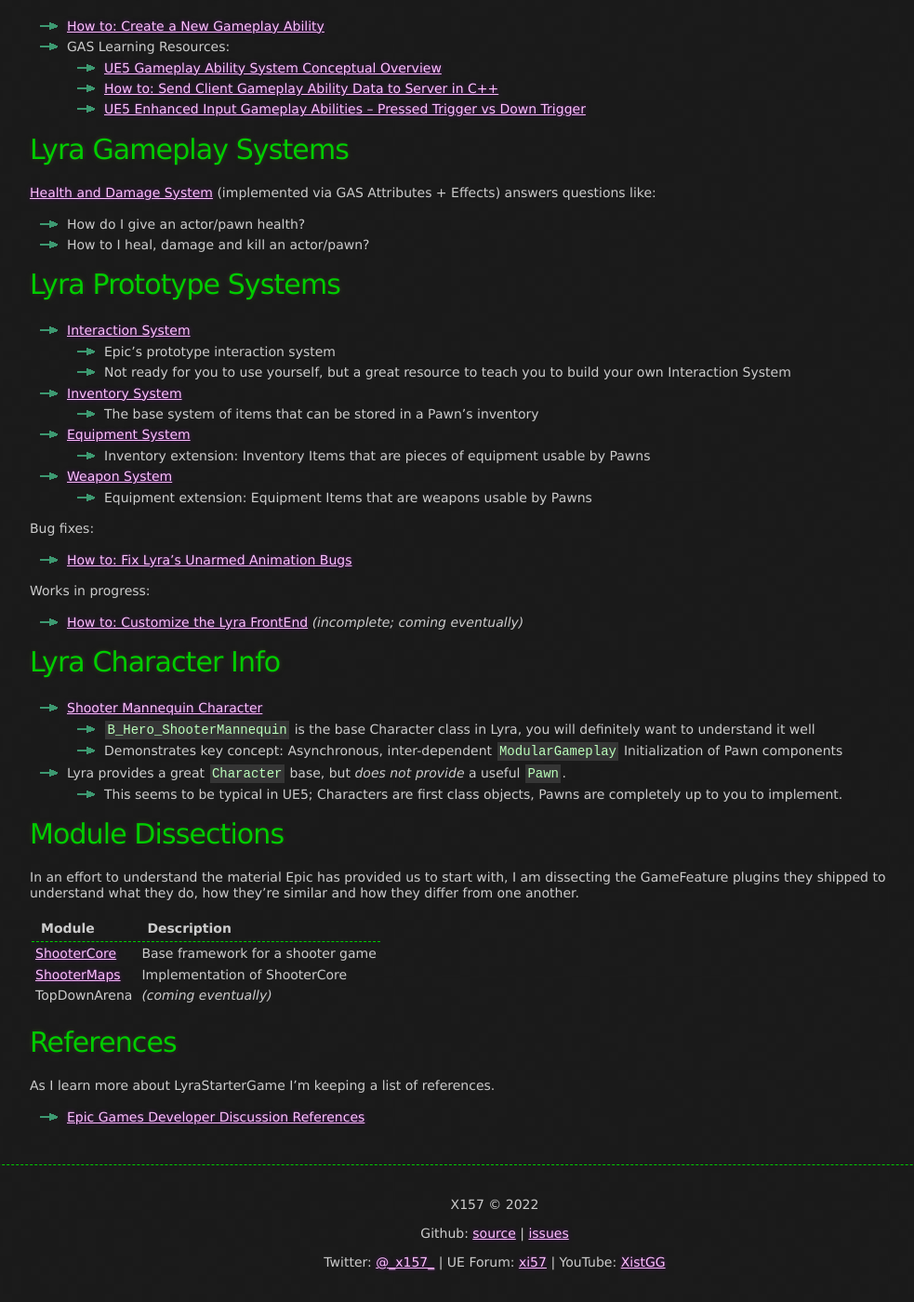
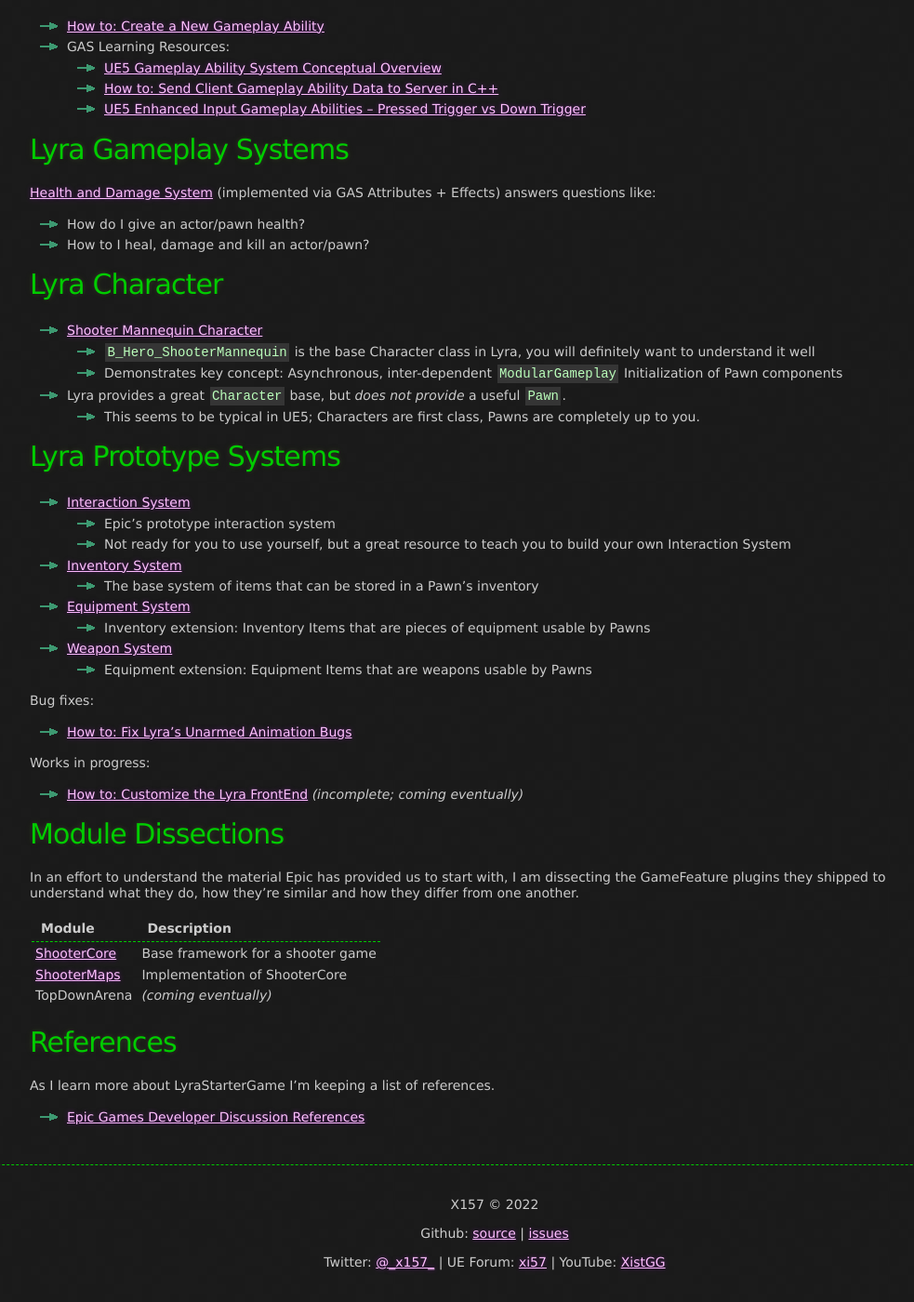
Before and after one commit to x157/x157.github.io, a Jekyll site: the page built from UE5/LyraStarterGame/index.md, in a window 1280 px wide and 1400 px high, scrolled down 1078 px. Shown: the whole window at 93% size, without its empty margins (108-1091 px from the left). Built offline with Jekyll 4.4.1, drawn with Linux system fonts in a browser that asks for light colours; some of the changed lines change nothing that is shown.

Commit message:
Promote Character info

```diff
--- a/UE5/LyraStarterGame/index.md
+++ b/UE5/LyraStarterGame/index.md
@@ -77,6 +77,15 @@
   - How to I heal, damage and kill an actor/pawn?
 
 
+# Lyra Character
+
+- [Shooter Mannequin Character](./ShooterMannequin)
+  - `B_Hero_ShooterMannequin` is the base Character class in Lyra, you will definitely want to understand it well
+  - Demonstrates key concept: Asynchronous, inter-dependent `ModularGameplay` Initialization of Pawn components
+- Lyra provides a great `Character` base, but *does not provide* a useful `Pawn`.
+  - This seems to be typical in UE5; Characters are first class, Pawns are completely up to you.
+
+
 # Lyra Prototype Systems
 
 - [Interaction System](./Interactions/)
@@ -99,15 +108,6 @@
 - [How to: Customize the Lyra FrontEnd](./How-To-Customize-Lyra-FrontEnd) *(incomplete; coming eventually)*
 
 
-# Lyra Character Info
-
-- [Shooter Mannequin Character](./ShooterMannequin)
-  - `B_Hero_ShooterMannequin` is the base Character class in Lyra, you will definitely want to understand it well
-  - Demonstrates key concept: Asynchronous, inter-dependent `ModularGameplay` Initialization of Pawn components
-- Lyra provides a great `Character` base, but *does not provide* a useful `Pawn`.
-  - This seems to be typical in UE5; Characters are first class objects, Pawns are completely up to you to implement.
-
-
 # Module Dissections
 
 In an effort to understand the material Epic has provided us to start with, I am dissecting the GameFeature plugins they shipped to understand what they do, how they're similar and how they differ from one another.
```
